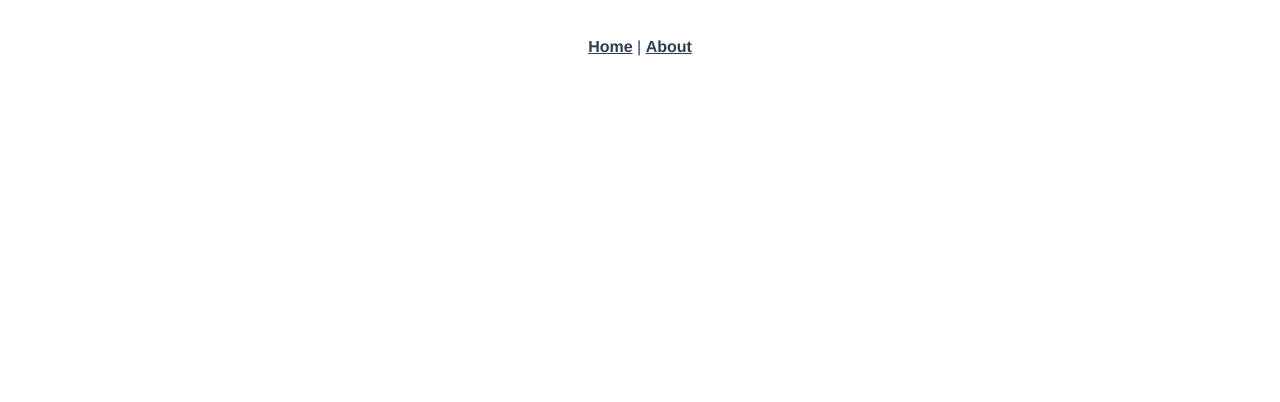
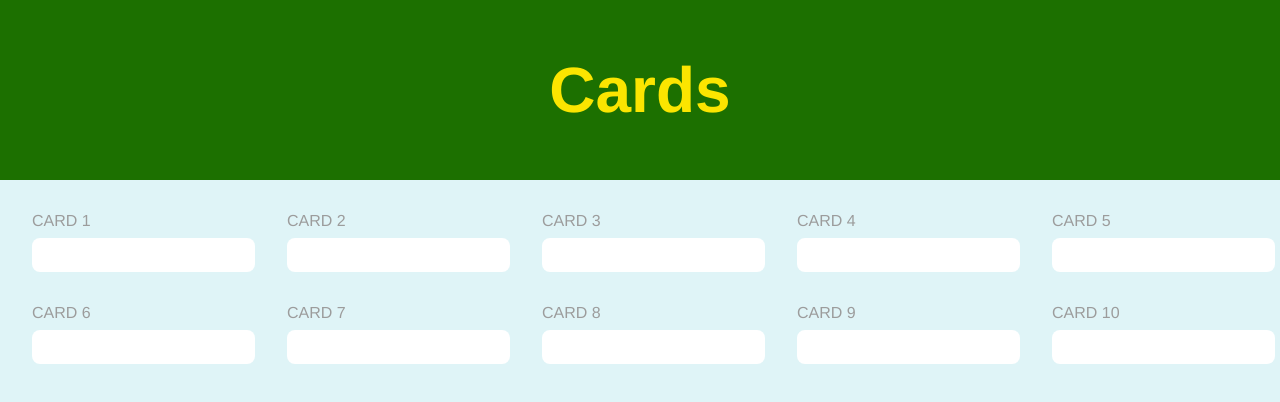
Before and after one commit to diogomqbm/vue-cards, a Vue app: page /deck/new in a window 1280 px wide. Shown: the top 402 px of the page. Built offline with nearby package versions, Linux system fonts and the light colour scheme.

Commit message:
intializing create deck form

```diff
--- a/src/App.vue
+++ b/src/App.vue
@@ -1,32 +1,57 @@
 <template>
   <div id="app">
-    <div id="nav">
-      <router-link to="/">Home</router-link> |
-      <router-link to="/about">About</router-link>
+    <div id="title">
+      <h1>{{ title }}</h1>
     </div>
     <router-view/>
   </div>
 </template>
 
+<script>
+  import getPageTitle from './utils/title';
+
+  export default {
+    data () {
+      return {
+        title: getPageTitle()
+      }
+    }
+  }
+</script>
+
 <style>
+
+  body {
+    margin: 0;
+    font-size: 16px;
+
+    --background-default: #dff4f7;
+    --background-title: #1c7000;
+    --title-color: #fbe500;
+    --title-size: 4rem;
+    --light-grey: #9c9c9c;
+  }
+
   #app {
     font-family: Avenir, Helvetica, Arial, sans-serif;
     -webkit-font-smoothing: antialiased;
     -moz-osx-font-smoothing: grayscale;
     text-align: center;
     color: #2c3e50;
+    background-color: var(--background-default);
+    width: 100%;
+    height: 100vh;
   }
 
-#nav {
-  padding: 30px;
+  #title {
+    padding: 10px;
+    margin: 0;
+    background-color: var(--background-title);
   }
 
-#nav a {
-  font-weight: bold;
-  color: #2c3e50;
+  #title h1 {
+    color: var(--title-color);
+    font-size: var(--title-size);
   }
 
-#nav a.router-link-exact-active {
-  color: #42b983;
-}
 </style>
--- /dev/null
+++ b/src/components/CardInput.vue
@@ -0,0 +1,40 @@
+<template>
+  <div class="cardInput">
+    <label>{{ label }}</label>
+    <input>
+  </div>
+</template>
+
+<script lang="ts">
+import { Component, Prop, Vue } from 'vue-property-decorator';
+
+@Component
+export default class CardInput extends Vue {
+  @Prop() private label!: string;
+}
+</script>
+
+<style scoped>
+
+  .cardInput {
+    display: flex;
+    flex-direction: column;
+    justify-content: center;
+    align-items: flex-start;
+  }
+
+  .cardInput label {
+    color: var(--light-grey);
+  }
+
+  .cardInput input {
+    margin-top: .5rem;
+    text-transform: uppercase;
+    font-size: 1rem;
+    padding: 8px;
+    border-radius: 8px;
+    box-shadow: none;
+    border: none;
+  }
+
+</style>
--- a/src/components/HelloWorld.vue
+++ /dev/null
@@ -1,62 +0,0 @@
-<template>
-  <div class="hello">
-    <h1>{{ msg }}</h1>
-    <p>
-      For a guide and recipes on how to configure / customize this project,<br>
-      check out the
-      <a href="https://cli.vuejs.org" target="_blank" rel="noopener">vue-cli documentation</a>.
-    </p>
-    <h3>Installed CLI Plugins</h3>
-    <ul>
-      <li><a href="https://github.com/vuejs/vue-cli/tree/dev/packages/%40vue/cli-plugin-babel" target="_blank" rel="noopener">babel</a></li>
-      <li><a href="https://github.com/vuejs/vue-cli/tree/dev/packages/%40vue/cli-plugin-typescript" target="_blank" rel="noopener">typescript</a></li>
-      <li><a href="https://github.com/vuejs/vue-cli/tree/dev/packages/%40vue/cli-plugin-router" target="_blank" rel="noopener">router</a></li>
-      <li><a href="https://github.com/vuejs/vue-cli/tree/dev/packages/%40vue/cli-plugin-vuex" target="_blank" rel="noopener">vuex</a></li>
-      <li><a href="https://github.com/vuejs/vue-cli/tree/dev/packages/%40vue/cli-plugin-eslint" target="_blank" rel="noopener">eslint</a></li>
-      <li><a href="https://github.com/vuejs/vue-cli/tree/dev/packages/%40vue/cli-plugin-unit-jest" target="_blank" rel="noopener">unit-jest</a></li>
-    </ul>
-    <h3>Essential Links</h3>
-    <ul>
-      <li><a href="https://vuejs.org" target="_blank" rel="noopener">Core Docs</a></li>
-      <li><a href="https://forum.vuejs.org" target="_blank" rel="noopener">Forum</a></li>
-      <li><a href="https://chat.vuejs.org" target="_blank" rel="noopener">Community Chat</a></li>
-      <li><a href="https://twitter.com/vuejs" target="_blank" rel="noopener">Twitter</a></li>
-      <li><a href="https://news.vuejs.org" target="_blank" rel="noopener">News</a></li>
-    </ul>
-    <h3>Ecosystem</h3>
-    <ul>
-      <li><a href="https://router.vuejs.org" target="_blank" rel="noopener">vue-router</a></li>
-      <li><a href="https://vuex.vuejs.org" target="_blank" rel="noopener">vuex</a></li>
-      <li><a href="https://github.com/vuejs/vue-devtools#vue-devtools" target="_blank" rel="noopener">vue-devtools</a></li>
-      <li><a href="https://vue-loader.vuejs.org" target="_blank" rel="noopener">vue-loader</a></li>
-      <li><a href="https://github.com/vuejs/awesome-vue" target="_blank" rel="noopener">awesome-vue</a></li>
-    </ul>
-  </div>
-</template>
-
-<script lang="ts">
-import { Component, Prop, Vue } from 'vue-property-decorator';
-
-@Component
-export default class HelloWorld extends Vue {
-  @Prop() private msg!: string;
-}
-</script>
-
-<!-- Add "scoped" attribute to limit CSS to this component only -->
-<style scoped>
-h3 {
-  margin: 40px 0 0;
-}
-ul {
-  list-style-type: none;
-  padding: 0;
-}
-li {
-  display: inline-block;
-  margin: 0 10px;
-}
-a {
-  color: #42b983;
-}
-</style>
--- a/src/router/index.ts
+++ b/src/router/index.ts
@@ -1,23 +1,15 @@
 import Vue from 'vue'
 import VueRouter, { RouteConfig } from 'vue-router'
-import Home from '../views/Home.vue'
+import CreateDeck from '../views/CreateDeck.vue'
 
 Vue.use(VueRouter)
 
   const routes: Array<RouteConfig> = [
   {
-    path: '/',
-    name: 'Home',
-    component: Home
+    path: '/deck/new',
+    name: 'CreateDeck',
+    component: CreateDeck
   },
-  {
-    path: '/about',
-    name: 'About',
-    // route level code-splitting
-    // this generates a separate chunk (about.[hash].js) for this route
-    // which is lazy-loaded when the route is visited.
-    component: () => import(/* webpackChunkName: "about" */ '../views/About.vue')
-  }
 ]
 
 const router = new VueRouter({
--- /dev/null
+++ b/src/utils/title.ts
@@ -0,0 +1,9 @@
+export default function getPageTitle(): string {
+  if (window.location.pathname.includes('new')) {
+    return "Cards";
+  }
+  if (window.location.pathname.includes('deck')) {
+    return "Ordered Pile";
+  }
+  return "Page not found";
+}
--- a/src/views/About.vue
+++ /dev/null
@@ -1,5 +0,0 @@
-<template>
-  <div class="about">
-    <h1>This is an about page</h1>
-  </div>
-</template>
--- /dev/null
+++ b/src/views/CreateDeck.vue
@@ -0,0 +1,41 @@
+<template>
+  <form class="createDeck">
+    <div class="createDeck__inputs">
+      <CardInput :label="`CARD ${index}`" v-for="index in 10" :key="index"/>
+    </div>
+  </form>
+</template>
+
+<script>
+import CardInput from '@/components/CardInput.vue';
+
+export default {
+  name: 'CreateDeck',
+  data() {
+    return {
+      inputs: [{
+        value: "",
+        valid: false
+      }]
+    }
+  },
+  components: {
+    CardInput
+  }
+}
+</script>
+
+<style scoped>
+
+  .createDeck {
+    margin: 2rem;
+  }
+
+  .createDeck__inputs {
+    display: grid;
+    grid-template-columns: repeat(5, 1fr);
+    grid-template-rows: repeat(2, 1fr);
+    grid-gap: 2rem;
+  }
+
+</style>
--- a/src/views/Home.vue
+++ /dev/null
@@ -1,18 +0,0 @@
-<template>
-  <div class="home">
-    <img alt="Vue logo" src="../assets/logo.png">
-    <HelloWorld msg="Welcome to Your Vue.js App"/>
-  </div>
-</template>
-
-<script>
-// @ is an alias to /src
-import HelloWorld from '@/components/HelloWorld.vue'
-
-export default {
-  name: 'Home',
-  components: {
-    HelloWorld
-  }
-}
-</script>
```
Lines whose indentation alone changed are shown as unchanged.
